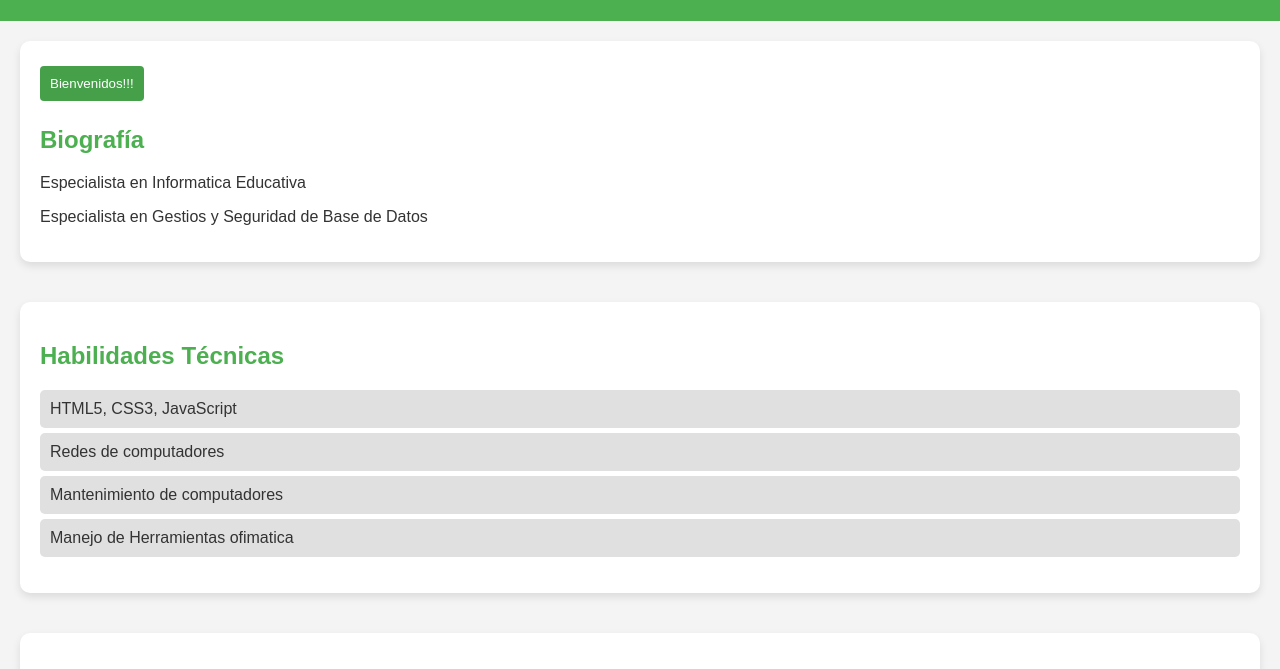
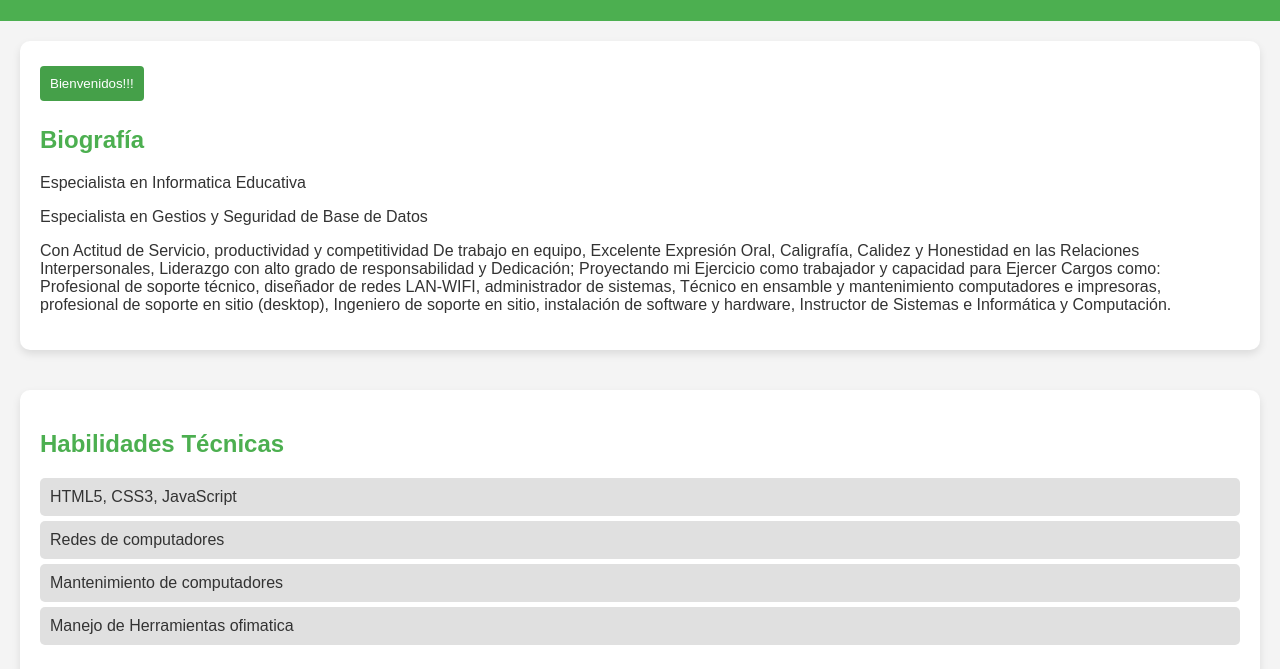
Before and after one commit to 77195828/Laboratorio-14, a plain HTML site: page SESION 17/index.html in a window 1280 px wide. Shown: the part 99-768 px from the top of the page. Drawn offline with Linux system fonts and the light colour scheme.

Commit message:
Biografia

```diff
--- a/SESION 17/index.html
+++ b/SESION 17/index.html
@@ -15,6 +15,7 @@
         <h2>Biografía</h2>
         <p>Especialista en Informatica Educativa</p>
         <p>Especialista en Gestios y Seguridad de Base de Datos</p>
+        <p>Con Actitud de Servicio, productividad y competitividad De trabajo en equipo, Excelente Expresión Oral, Caligrafía, Calidez y  Honestidad en las Relaciones Interpersonales, Liderazgo con alto grado de responsabilidad y Dedicación; Proyectando mi Ejercicio como trabajador y capacidad para Ejercer Cargos como: Profesional de soporte  técnico, diseñador de redes LAN-WIFI, administrador de sistemas, Técnico en ensamble y mantenimiento computadores e impresoras, profesional de soporte en sitio (desktop), Ingeniero de soporte en sitio, instalación de software y hardware, Instructor de Sistemas e Informática y Computación.</p>
     </section>
     <section>
         <h2>Habilidades Técnicas</h2>
```
